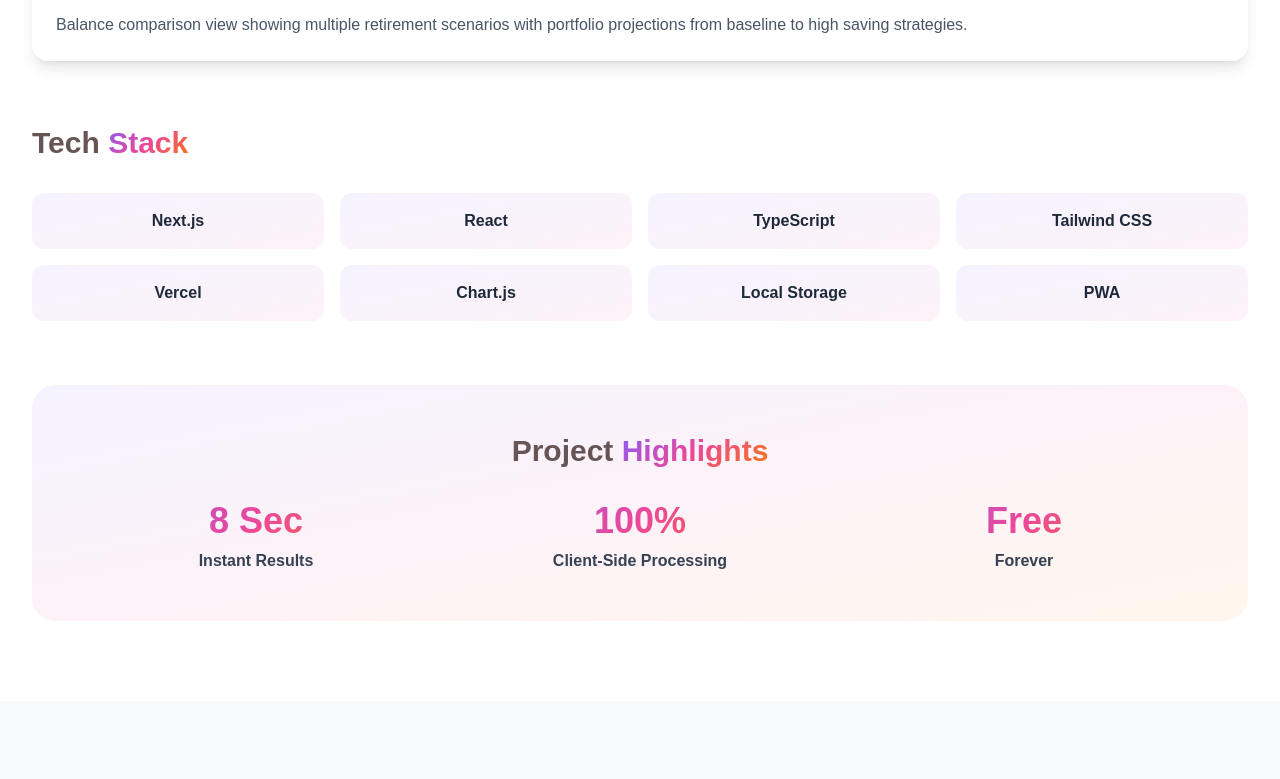
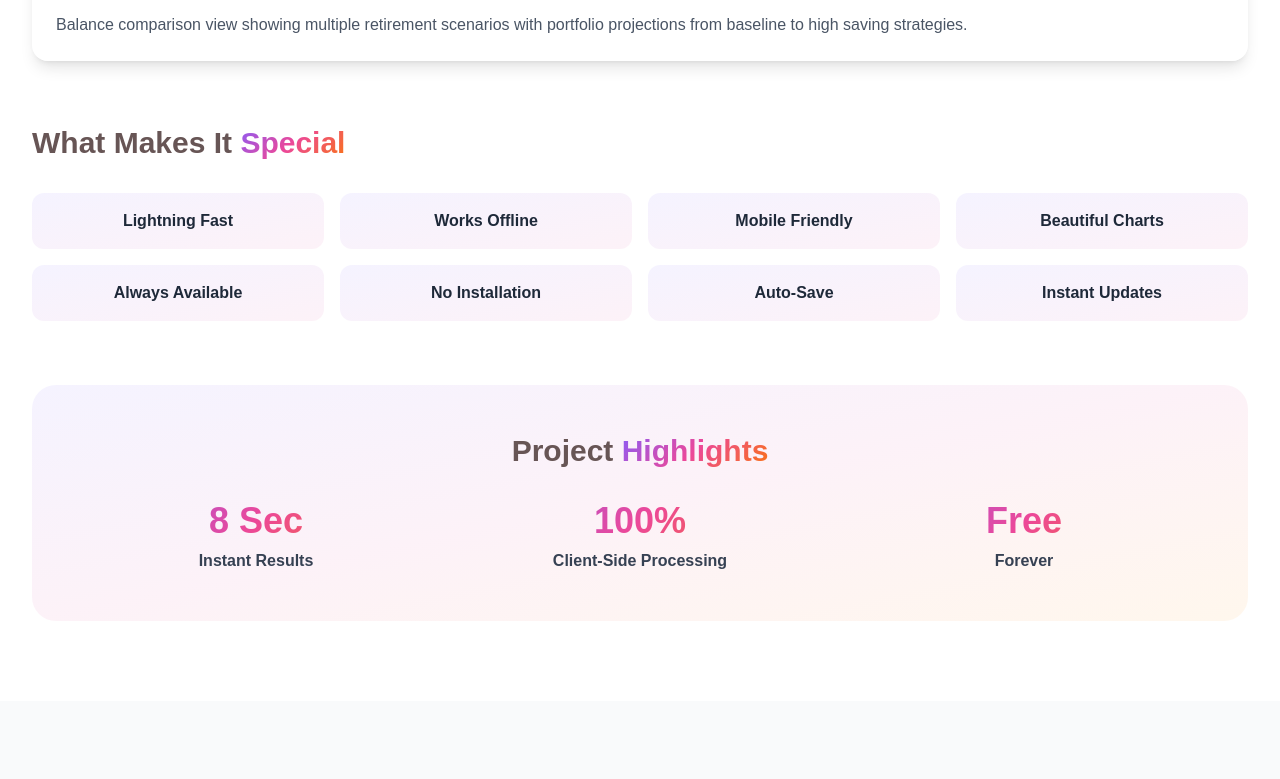
Before and after one commit to w3force/w3force, a Next.js app: page /portfolio in a window 1280 px wide. Shown: the part 3383-4162 px from the top of the page. Built offline with nearby package versions, Linux system fonts and the light colour scheme.

Commit message:
Replace Tech Stack sections with product benefits in portfolio

```diff
--- a/app/portfolio/page.tsx
+++ b/app/portfolio/page.tsx
@@ -213,21 +213,21 @@ export default function PortfolioPage() {
             </div>
           </div>
 
-          {/* Tech Stack */}
+          {/* Product Benefits */}
           <div className="mb-16">
             <h3 className="text-3xl font-bold mb-8">
-              Tech <span className="gradient-text">Stack</span>
+              What Makes It <span className="gradient-text">Special</span>
             </h3>
             <div className="grid grid-cols-2 md:grid-cols-4 gap-4">
               {[
-                'Next.js',
-                'React',
-                'TypeScript',
-                'Tailwind CSS',
-                'Vercel',
-                'Chart.js',
-                'Local Storage',
-                'PWA'
+                'Lightning Fast',
+                'Works Offline',
+                'Mobile Friendly',
+                'Beautiful Charts',
+                'Always Available',
+                'No Installation',
+                'Auto-Save',
+                'Instant Updates'
               ].map((tech) => (
                 <div
                   key={tech}
@@ -440,13 +440,13 @@ export default function PortfolioPage() {
             </div>
           </div>
 
-          {/* Tech Stack */}
+          {/* Product Benefits */}
           <div className="mb-16">
             <h3 className="text-3xl font-bold mb-8">
-              Tech <span className="gradient-text">Stack</span>
+              What Makes It <span className="gradient-text">Special</span>
             </h3>
             <div className="grid grid-cols-2 md:grid-cols-4 gap-4">
-              {['Windows Phone SDK', 'C#', '.NET Framework', 'XAML', 'SQLite', 'MVVM Pattern', 'Live Tiles', 'Metro Design'].map((tech) => (
+              {['Touch Optimized', 'Native Performance', 'Beautiful Design', 'Offline First', 'Quick Launch', 'Live Updates', 'Intuitive UI', 'Always Synced'].map((tech) => (
                 <div
                   key={tech}
                   className="bg-white border border-gray-200 rounded-xl px-6 py-4 text-center font-semibold text-gray-700 hover:shadow-lg transition-shadow"
@@ -616,13 +616,13 @@ export default function PortfolioPage() {
             </div>
           </div>
 
-          {/* Tech Stack */}
+          {/* Product Benefits */}
           <div className="mb-16">
             <h3 className="text-3xl font-bold mb-8">
-              Tech <span className="gradient-text">Stack</span>
+              What Makes It <span className="gradient-text">Special</span>
             </h3>
             <div className="grid grid-cols-2 md:grid-cols-4 gap-4">
-              {['React Native', 'TypeScript', 'REST APIs', 'Redux', 'Real-time Data', 'iOS & Android', 'Firebase', 'Chart Libraries'].map((tech) => (
+              {['Cross-Platform', 'Real-Time Updates', 'Stock Alerts', 'Clean Interface', 'Live Market Data', 'iOS & Android', 'Secure & Fast', 'Easy to Use'].map((tech) => (
                 <div
                   key={tech}
                   className="bg-white border border-gray-200 rounded-xl px-6 py-4 text-center font-semibold text-gray-700 hover:shadow-lg transition-shadow"
```
